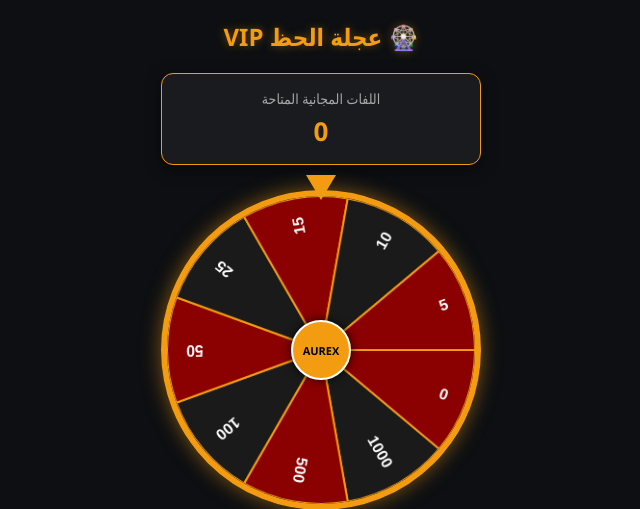
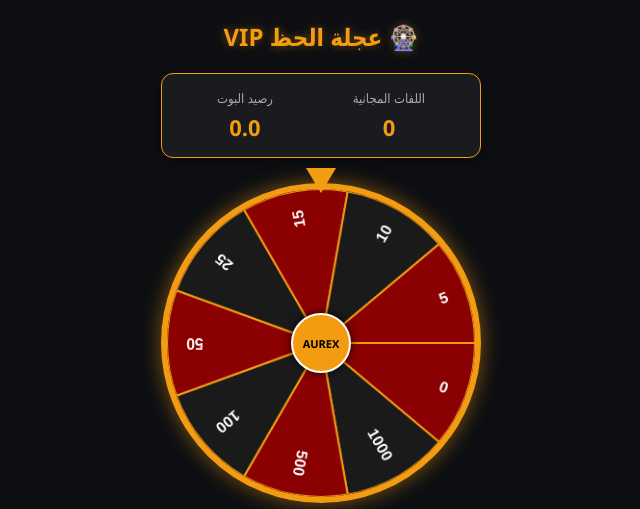
Before and after one commit to whaitbot610-oss/AUREX, a Flask app: page /wheel in a window 1280 px wide. Shown: the top 509 px of the page, without its empty margins (319-959 px from the left). Run offline with Flask 3, Linux system fonts and the light colour scheme; data comes from the database, SQL or seed files in the repository; some libraries are stand-ins or nearby versions.

Commit message:
Update wheel.html

```diff
--- a/templates/wheel.html
+++ b/templates/wheel.html
@@ -39,7 +39,7 @@
             width: 100%;
             max-width: 320px;
             display: flex;
-            justify-content: center;
+            justify-content: space-around;
             align-items: center;
             padding: 15px;
             margin-bottom: 25px;
@@ -49,12 +49,12 @@
             text-align: center;
         }
         .stat-title {
-            font-size: 14px;
+            font-size: 13px;
             color: #aaa;
             margin-bottom: 5px;
         }
         .stat-value {
-            font-size: 26px;
+            font-size: 22px;
             font-weight: bold;
             color: #f39c12;
         }
@@ -138,6 +138,7 @@
             z-index: 100;
             box-shadow: 0 4px 12px rgba(0,0,0,0.3);
             text-align: center;
+            font-weight: bold;
         }
     </style>
 </head>
@@ -149,8 +150,12 @@
 
     <div class="stats-card">
         <div class="stat-item">
-            <div class="stat-title">اللفات المجانية المتاحة</div>
+            <div class="stat-title">اللفات المجانية</div>
             <div class="stat-value" id="free-spins">0</div>
+        </div>
+        <div class="stat-item">
+            <div class="stat-title">رصيد البوت</div>
+            <div class="stat-value" id="bot-balance">0.0</div>
         </div>
     </div>
 
@@ -238,15 +243,16 @@
             el.innerText = msg;
             el.style.background = isError ? '#e74c3c' : '#27ae60';
             el.style.display = 'block';
-            setTimeout(() => { el.style.display = 'none'; }, 3000);
+            setTimeout(() => { el.style.display = 'none'; }, 3500);
         }
 
         let currentSpinsCount = 0;
+        let currentBotBal = 0;
 
         async function fetchAccountData() {
             try {
                 const tgId = getTelegramId();
-                let url = '/api/user/account';
+                let url = '/api/wheel/status';
                 if (tgId) {
                     url += '?telegram_id=' + tgId;
                 }
@@ -259,7 +265,10 @@
                 const data = await res.json();
                 if (res.ok) {
                     currentSpinsCount = data.free_spins !== undefined ? data.free_spins : (data.spins || 0);
+                    currentBotBal = data.bot_balance !== undefined ? data.bot_balance : 0;
+
                     document.getElementById('free-spins').innerText = currentSpinsCount;
+                    document.getElementById('bot-balance').innerText = typeof currentBotBal === 'number' ? currentBotBal.toFixed(2) : currentBotBal;
                 }
             } catch (err) {
                 console.error("Fetch error:", err);
@@ -271,11 +280,6 @@
 
         async function spinWheel() {
             if (isSpinning) return;
-
-            if (currentSpinsCount <= 0) {
-                showAlert('ليس لديك لفات مجانية متاحة لتأدية الدورة!', true);
-                return;
-            }
 
             const spinBtn = document.getElementById('spin-btn');
             spinBtn.disabled = true;
@@ -297,7 +301,7 @@
                 const data = await res.json();
 
                 if (!res.ok) {
-                    showAlert(data.error || 'ليس لديك لفات كافية', true);
+                    showAlert(data.error || 'ليس لديك لفات مجانية أو رصيد كافٍ لتدوير العجلة', true);
                     spinBtn.disabled = false;
                     return;
                 }
@@ -309,7 +313,8 @@
                 if (rewardIndex === -1) rewardIndex = 0;
 
                 const segmentAngleDeg = 360 / numSegments;
-                const targetAngleDeg = 360 - (rewardIndex * segmentAngleDeg) - (segmentAngleDeg / 2);
+                // ضبط دقيق لزاوية الوقوف تحت المؤشر العلوي (عند الزاوية 270)
+                const targetAngleDeg = (270 - (rewardIndex * segmentAngleDeg + segmentAngleDeg / 2) + 360) % 360;
                 const extraRounds = 360 * 5;
                 const finalRotation = currentRotation + extraRounds + (targetAngleDeg - (currentRotation % 360));
 
@@ -321,8 +326,14 @@
                     spinBtn.disabled = false;
                     showAlert(data.message);
 
-                    currentSpinsCount = data.free_spins_left;
-                    document.getElementById('free-spins').innerText = currentSpinsCount;
+                    if (data.free_spins_left !== undefined) {
+                        currentSpinsCount = data.free_spins_left;
+                        document.getElementById('free-spins').innerText = currentSpinsCount;
+                    }
+                    if (data.new_bot_balance !== undefined) {
+                        currentBotBal = data.new_bot_balance;
+                        document.getElementById('bot-balance').innerText = parseFloat(currentBotBal).toFixed(2);
+                    }
                 }, 4000);
 
             } catch (err) {
```
